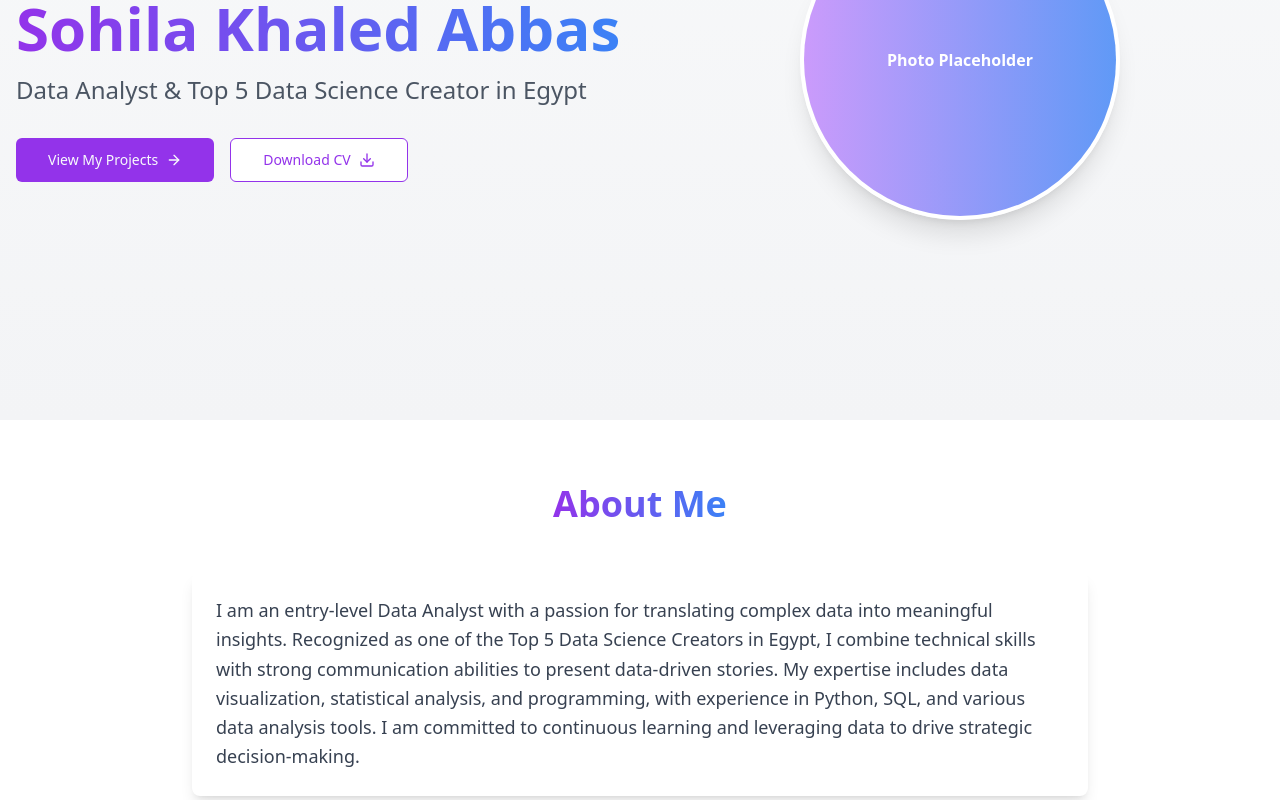
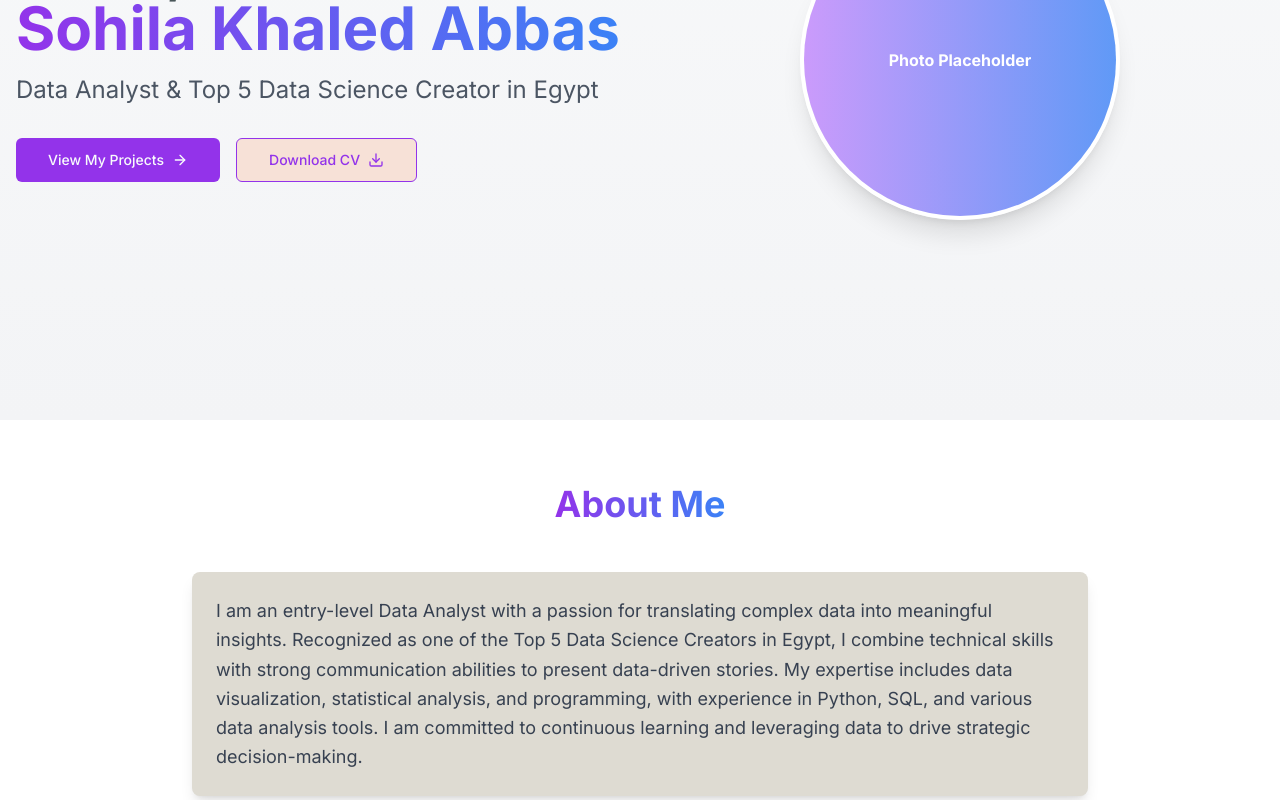
Before and after one commit to Sohila-Khaled-Abbas/sohila-data-showcase, a React (Vite) app: page / in a window 1280 px wide. Shown: the part 380-1180 px from the top of the page. Built offline with nearby package versions, Linux system fonts and the light colour scheme.

Commit message:
feat: Implement custom color palette and typography
Update Tailwind configuration with custom colors and fonts, and apply them across the project for consistent styling.

```diff
--- a/src/index.css
+++ b/src/index.css
@@ -1,3 +1,4 @@
+@import url('https://fonts.googleapis.com/css2?family=Inter:wght@400;500;600;700&family=Playfair+Display:wght@400;700&display=swap');
 
 @tailwind base;
 @tailwind components;
@@ -14,16 +15,16 @@
     --popover: 0 0% 100%;
     --popover-foreground: 222.2 84% 4.9%;
 
-    --primary: 265 89% 60%;
+    --primary: 351 65% 81%;
     --primary-foreground: 210 40% 98%;
 
-    --secondary: 210 40% 96.1%;
+    --secondary: 120 10% 73%;
     --secondary-foreground: 222.2 47.4% 11.2%;
 
     --muted: 210 40% 96.1%;
     --muted-foreground: 215.4 16.3% 46.9%;
 
-    --accent: 210 40% 96.1%;
+    --accent: 120 10% 73%;
     --accent-foreground: 222.2 47.4% 11.2%;
 
     --destructive: 0 84.2% 60.2%;
@@ -31,25 +32,9 @@
 
     --border: 214.3 31.8% 91.4%;
     --input: 214.3 31.8% 91.4%;
-    --ring: 265 89% 60%;
+    --ring: 351 65% 81%;
 
     --radius: 0.5rem;
-
-    --sidebar-background: 0 0% 98%;
-
-    --sidebar-foreground: 240 5.3% 26.1%;
-
-    --sidebar-primary: 240 5.9% 10%;
-
-    --sidebar-primary-foreground: 0 0% 98%;
-
-    --sidebar-accent: 240 4.8% 95.9%;
-
-    --sidebar-accent-foreground: 240 5.9% 10%;
-
-    --sidebar-border: 220 13% 91%;
-
-    --sidebar-ring: 217.2 91.2% 59.8%;
   }
 
   .dark {
@@ -97,7 +82,7 @@
   }
 
   body {
-    @apply bg-background text-foreground;
+    @apply bg-background text-foreground font-sans;
   }
 
   html {
@@ -107,7 +92,7 @@
 
 /* Gradients */
 .gradient-text {
-  @apply bg-gradient-to-r from-purple-600 to-blue-500 bg-clip-text text-transparent;
+  @apply bg-gradient-to-r from-primary to-secondary bg-clip-text text-transparent;
 }
 
 /* Custom scrollbar */
@@ -117,13 +102,13 @@
 }
 
 ::-webkit-scrollbar-track {
-  @apply bg-gray-100;
+  @apply bg-muted;
 }
 
 ::-webkit-scrollbar-thumb {
-  @apply bg-purple-500 bg-opacity-50 rounded-full;
+  @apply bg-primary bg-opacity-50 rounded-full;
 }
 
 ::-webkit-scrollbar-thumb:hover {
-  @apply bg-purple-600;
+  @apply bg-primary;
 }
--- a/tailwind.config.ts
+++ b/tailwind.config.ts
@@ -22,14 +22,14 @@ export default {
         border: 'hsl(var(--border))',
         input: 'hsl(var(--input))',
         ring: 'hsl(var(--ring))',
-				background: 'hsl(var(--background))',
-				foreground: 'hsl(var(--foreground))',
+        background: '#F7E1D7',
+        foreground: '#4A5759',
         primary: {
-					DEFAULT: 'hsl(var(--primary))',
+          DEFAULT: '#EDAFB8',
           foreground: 'hsl(var(--primary-foreground))'
         },
         secondary: {
-					DEFAULT: 'hsl(var(--secondary))',
+          DEFAULT: '#B0C4B1',
           foreground: 'hsl(var(--secondary-foreground))'
         },
         destructive: {
@@ -37,20 +37,20 @@ export default {
           foreground: 'hsl(var(--destructive-foreground))'
         },
         muted: {
-					DEFAULT: 'hsl(var(--muted))',
-					foreground: 'hsl(var(--muted-foreground))'
+          DEFAULT: '#DEDBD2',
+          foreground: '#4A5759'
         },
         accent: {
-					DEFAULT: 'hsl(var(--accent))',
-					foreground: 'hsl(var(--accent-foreground))'
+          DEFAULT: '#B0C4B1',
+          foreground: '#4A5759'
         },
         popover: {
-					DEFAULT: 'hsl(var(--popover))',
-					foreground: 'hsl(var(--popover-foreground))'
+          DEFAULT: '#F7E1D7',
+          foreground: '#4A5759'
         },
         card: {
-					DEFAULT: 'hsl(var(--card))',
-					foreground: 'hsl(var(--card-foreground))'
+          DEFAULT: '#DEDBD2',
+          foreground: '#4A5759'
         },
         sidebar: {
           DEFAULT: 'hsl(var(--sidebar-background))',
@@ -62,6 +62,10 @@ export default {
           border: 'hsl(var(--sidebar-border))',
           ring: 'hsl(var(--sidebar-ring))'
         }
+      },
+      fontFamily: {
+        sans: ['Inter', 'sans-serif'],
+        logo: ['Playfair Display', 'serif']
       },
       borderRadius: {
         lg: 'var(--radius)',
```
Lines whose indentation alone changed are shown as unchanged.
